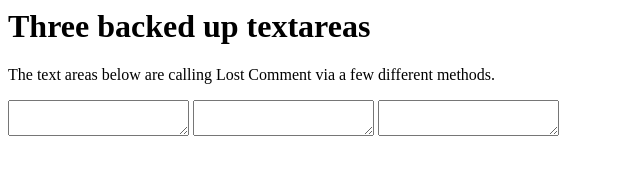
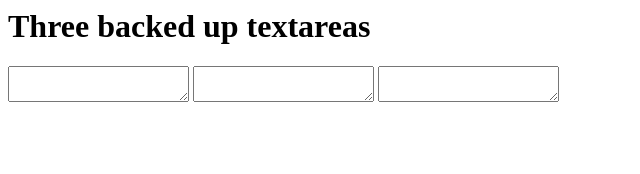
Before and after one commit to matthewcrist/Lost-Comment, a plain HTML site: page index.html in a window 1280 px wide. Shown: the whole page, without its empty margins (0-640 px from the left). Drawn offline with Linux system fonts and the light colour scheme.

Commit message:
More detail on demo

```diff
--- a/index.html
+++ b/index.html
@@ -5,7 +5,6 @@
 </head>
 <body>
   <h1>Three backed up textareas</h1>
-  <p>The text areas below are calling Lost Comment via a few different methods.</p>
 
 	<textarea id="post-101"></textarea>
 
```
